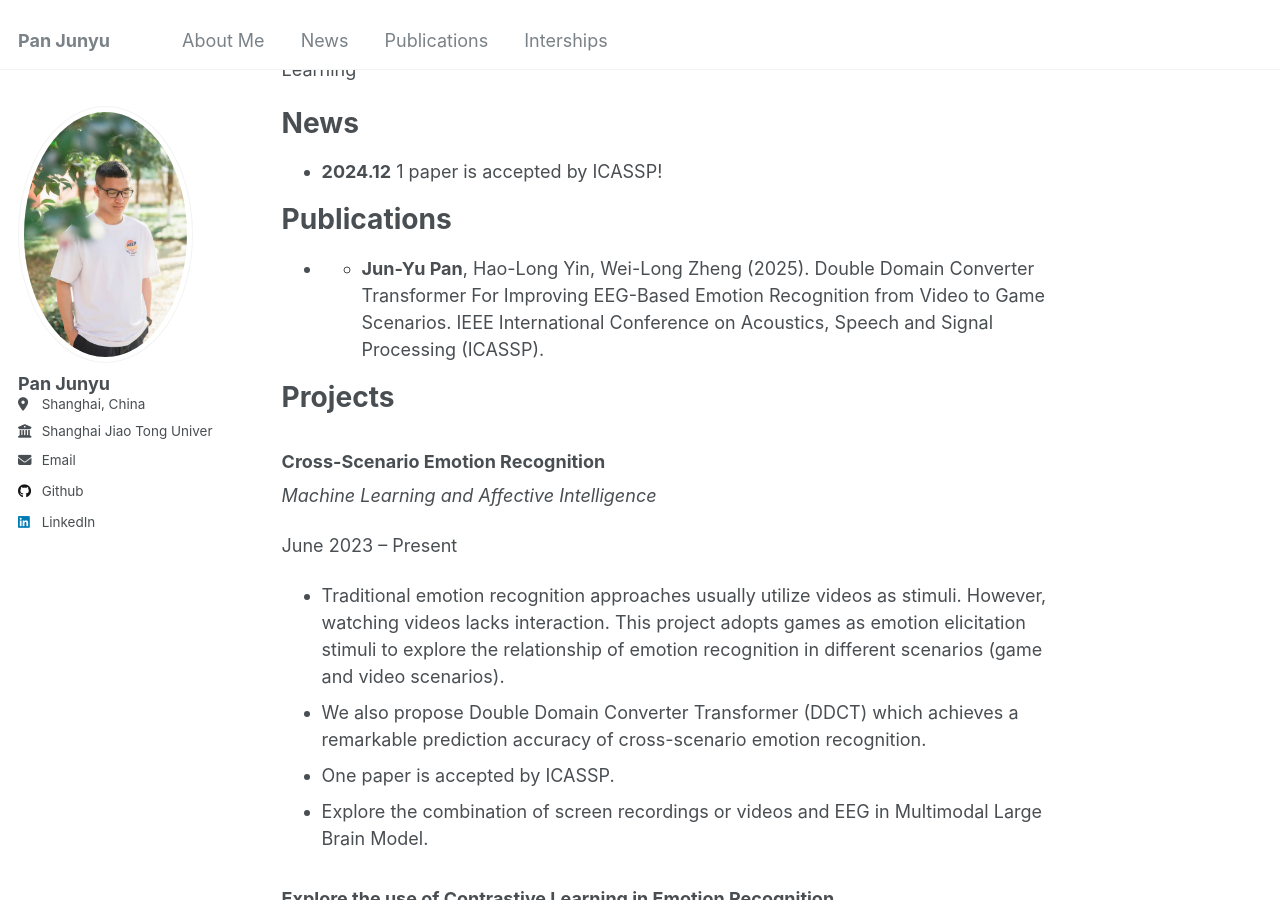
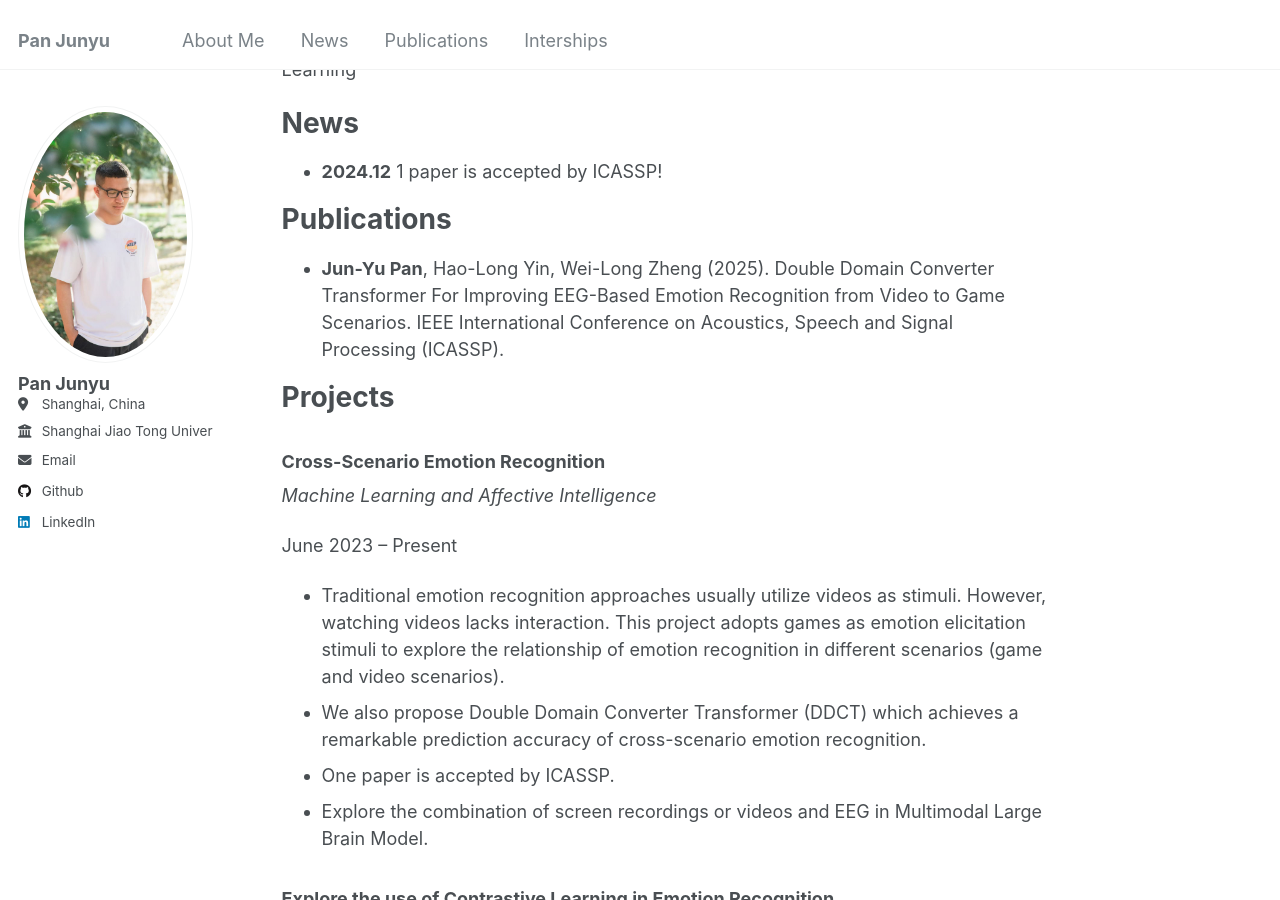
Before and after one commit to AlbertMentat/AlbertMentat.github.io, a Jekyll site: the page built from _pages/about.md, in a window 1280 px wide and 900 px high, scrolled down 324 px. Built offline with Jekyll 4.4.1, drawn with Linux system fonts in a browser that asks for light colours.

```diff
--- a/_pages/about.md
+++ b/_pages/about.md
@@ -19,7 +19,7 @@ News
 
 Publications
 ======
-- * **Jun-Yu Pan**, Hao-Long Yin, Wei-Long Zheng (2025). Double Domain Converter Transformer For Improving EEG-Based Emotion Recognition from Video to Game Scenarios. IEEE International Conference on Acoustics, Speech and Signal Processing (ICASSP).
+- **Jun-Yu Pan**, Hao-Long Yin, Wei-Long Zheng (2025). Double Domain Converter Transformer For Improving EEG-Based Emotion Recognition from Video to Game Scenarios. IEEE International Conference on Acoustics, Speech and Signal Processing (ICASSP).
 
 Projects
 ======
```
